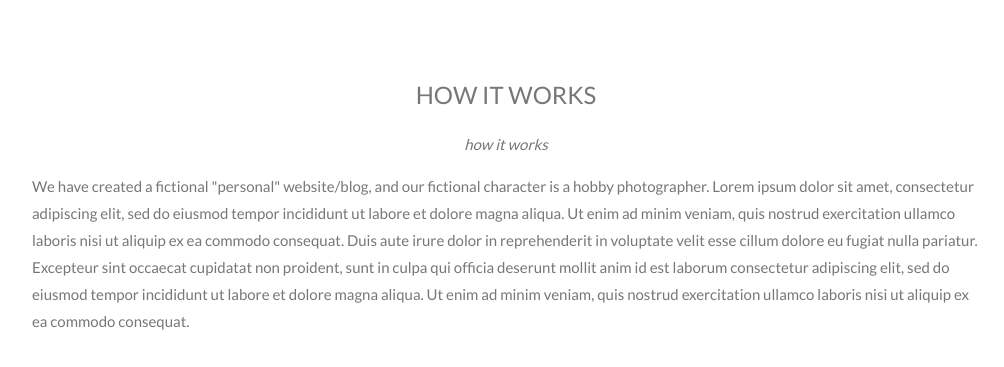
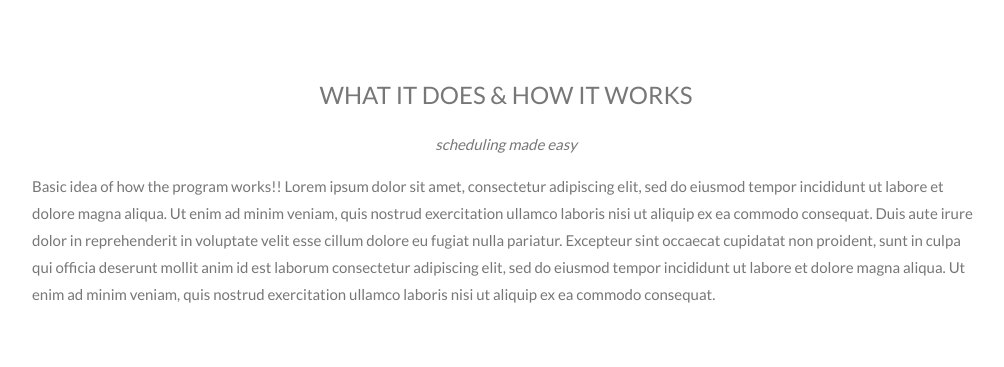
Before and after one commit to Jeremy-Xue/Schedulr, a Python web app: template Website Front End/templates/main.html in a window 1280 px wide. Shown: the part 801-1168 px from the top of the page, without its empty margins (134-1138 px from the left). Run offline with Jinja, Linux system fonts and the light colour scheme; the template is opened without the code that fills it, so the values that code supplies are empty; some libraries are stand-ins or nearby versions.

Commit message:
new html

```diff
--- a/Website Front End/templates/main.html
+++ b/Website Front End/templates/main.html
@@ -13,7 +13,7 @@ body, html {
     line-height: 1.8;
 }
 
-/* Create a Parallax Effect */
+/* Create a Parallax Effect*/
 .bgimg-1, .bgimg-2, .bgimg-3 {
     opacity: 0.7;
     background-attachment: fixed;
@@ -21,6 +21,7 @@ body, html {
     background-repeat: no-repeat;
     background-size: cover;
 }
+
 
 /* First image (Logo. Full height) */
 .bgimg-1 {
@@ -30,7 +31,7 @@ body, html {
 
 /* Second image (Portfolio) */
 .bgimg-2 {
-    background-image: url("img_parallax2.jpg");
+    background-image: url("http://fivestonechurch.com/wp-content/uploads/2016/04/o-CALENDAR-facebook.jpg");
     min-height: 400px;
 }
 
@@ -50,12 +51,13 @@ body, html {
     filter: grayscale(90%);
 }
 
-/* Turn off parallax scrolling for tablets and mobiles */
+/* Turn off parallax scrolling for tablets and mobiles*/
 @media only screen and (max-width: 1024px) {
     .bgimg-1, .bgimg-2, .bgimg-3 {
         background-attachment: scroll;
     }
 }
+
 </style>
 <body>
 
@@ -81,37 +83,27 @@ body, html {
 
 <!-- Container (About Section) -->
 <div class="w3-content w3-container w3-padding-64" id="about">
-  <h3 class="w3-center">HOW IT WORKS</h3>
-  <p class="w3-center"><em>how it works</em></p>
-  <p>We have created a fictional "personal" website/blog, and our fictional character is a hobby photographer. Lorem ipsum dolor sit amet, consectetur adipiscing elit, sed do eiusmod tempor incididunt ut labore et dolore magna aliqua. Ut enim ad minim veniam,
+  <h3 class="w3-center">WHAT IT DOES & HOW IT WORKS</h3>
+  <p class="w3-center"><em>scheduling made easy</em></p>
+  <p> Basic idea of how the program works!! Lorem ipsum dolor sit amet, consectetur adipiscing elit, sed do eiusmod tempor incididunt ut labore et dolore magna aliqua. Ut enim ad minim veniam,
     quis nostrud exercitation ullamco laboris nisi ut aliquip ex ea commodo consequat. Duis aute irure dolor in reprehenderit in voluptate velit esse cillum dolore eu fugiat nulla pariatur. Excepteur sint occaecat cupidatat non proident, sunt in culpa
     qui officia deserunt mollit anim id est laborum consectetur adipiscing elit, sed do eiusmod tempor incididunt ut labore et dolore magna aliqua. Ut enim ad minim veniam, quis nostrud exercitation ullamco laboris nisi ut aliquip ex ea commodo consequat.</p>
   <div class="w3-row">
-    <div class="w3-col m6 w3-center w3-section">
-      <p><b>My Name</b></p><br>
-      <img src="https://unsplash.it/235/235?image=91" class="w3-circle" alt="Photo of Me">
-    </div>
 
-    <!-- Hide this text on small devices -->
-    <div class="w3-col m6 w3-hide-small w3-section">
-      <p>Welcome to my website. I am lorem ipsum consectetur adipiscing elit, sed do eiusmod tempor incididunt ut labore et dolore magna aliqua. Ut enim ad minim veniam, quis nostrud exercitation ullamco laboris nisi ut aliquip ex ea commodo consequat. Duis aute irure
-        dolor in reprehenderit in voluptate velit esse cillum dolore eu fugiat nulla pariatur. Excepteur sint occaecat cupidatat non proident, sunt in culpa qui officia deserunt mollit anim id est laborum consectetur adipiscing elit, sed do eiusmod tempor
-        incididunt ut labore et dolore magna aliqua. Ut enim ad minim veniam, quis nostrud exercitation ullamco laboris nisi ut aliquip ex ea commodo consequat.</p>
-    </div>
   </div>
 </div>
 
 <!-- Second Parallax Image with Portfolio Text -->
 <div class="bgimg-2 w3-display-container">
   <div class="w3-display-middle">
-    <span class="w3-xxlarge w3-text-light-grey w3-wide">PORTFOLIO</span>
+    <span class="w3-xxlarge w3-wide">CALENDAR</span>
   </div>
 </div>
 
 <!-- Container (Portfolio Section) -->
 <div class="w3-content w3-container w3-padding-64">
-  <h3 class="w3-center">MY WORK</h3>
-  <p class="w3-center"><em>Here are some of my latest lorem work ipsum tipsum.<br> Click on the images to make them bigger</em></p><br>
+  <h3 class="w3-center">SCHEDULING TOOL</h3>
+  <p class="w3-center"><em>Please select your major & the classes you've already taken.<br> Click on the images to make them bigger</em></p><br>
 
   <!-- Responsive Grid. Four columns on tablets, laptops and desktops. Will stack on mobile devices/small screens (100% width) -->
   <div class="w3-row-padding w3-center">
```
